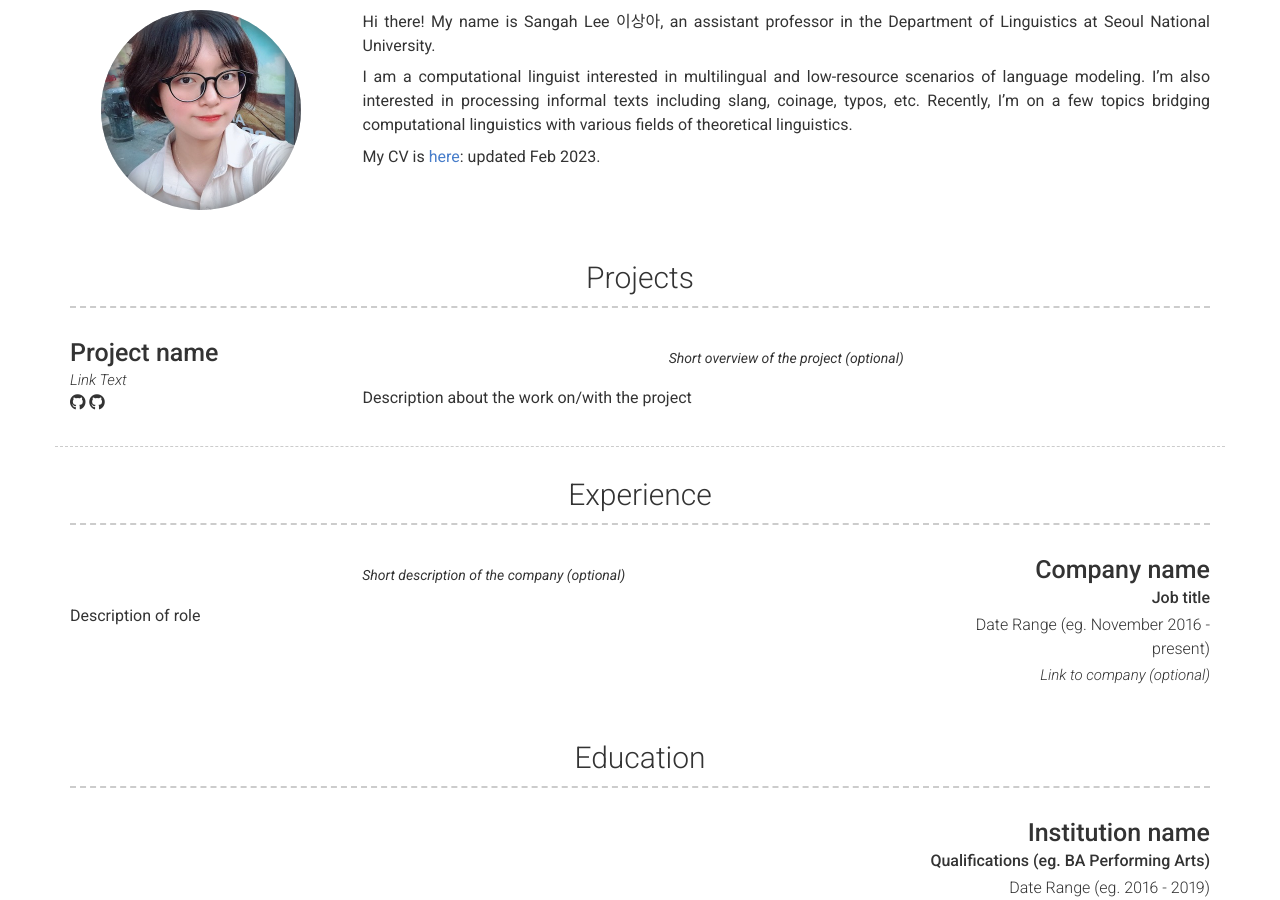
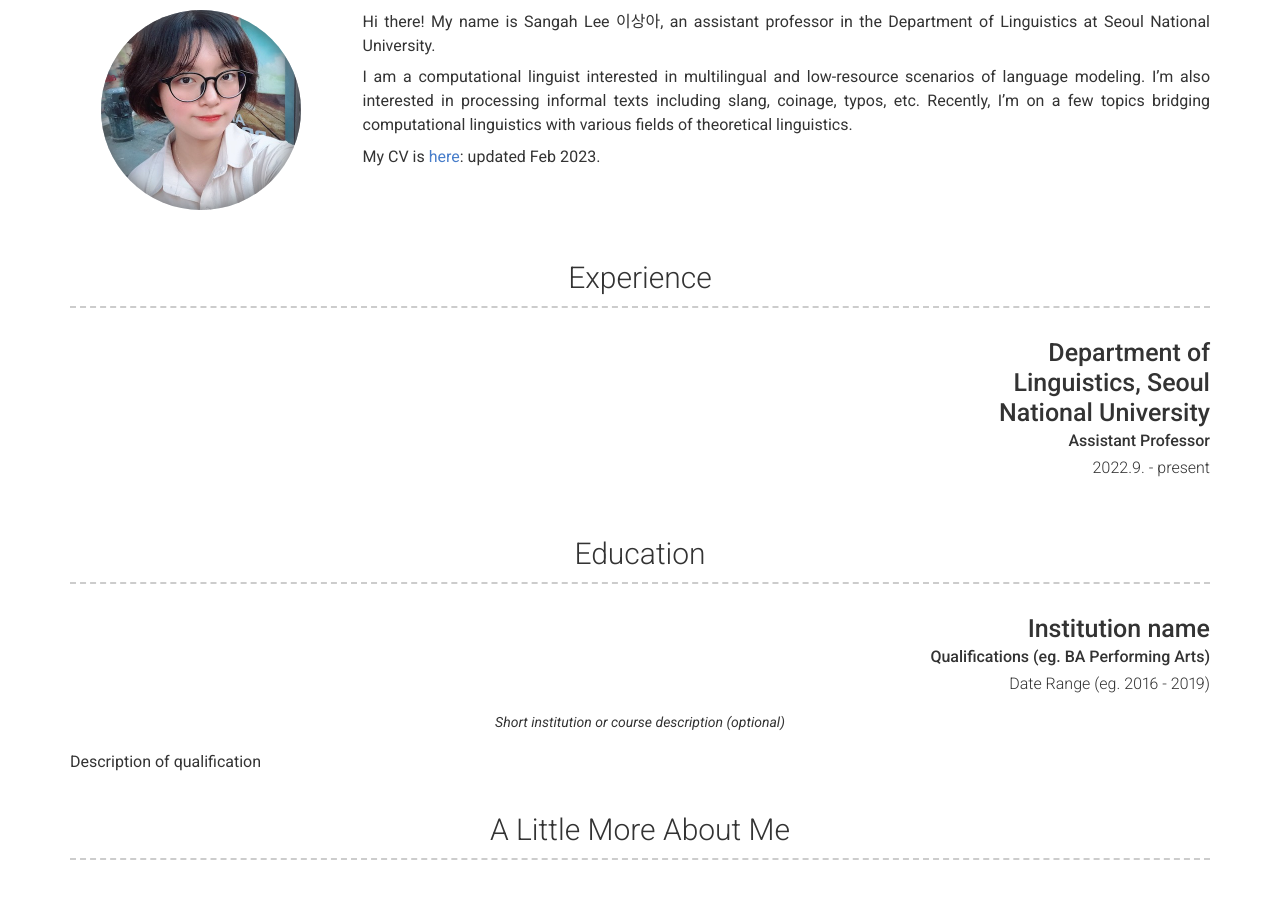
Before and after one commit to sanajlee/sanajlee.github.io, a Jekyll site: the page built from index.md, in a window 1280 px wide and 900 px high, scrolled down 269 px. Built offline with Jekyll 4.4.1, drawn with Linux system fonts in a browser that asks for light colours; nearby versions of some CDN libraries.

Commit message:
2023.03.13.

```diff
--- a/_config.yml
+++ b/_config.yml
@@ -60,38 +60,15 @@
 
 
 content:
-  - title: Projects # Title for the section
-    layout: list # Type of content section (list/text)
-    content:
-      - layout: left
-        border: weak  # Value of `weak` will display a weak border below this item. # Any
-                      # other value (or no value) means no border will be displayed
-        title: Project name
-        link: Link to project (eg. sproogen.github.io/modern-resume-theme)(optional)
-        link_text: Link Text
-        additional_links:
-          - title:  Github page for project (eg. sproogen/modern-resume-theme)
-            icon: fab fa-github
-            url: Link to project (eg. sproogen.github.io/modern-resume-theme)(optional)
-          - title:  Github page for project (eg. sproogen/modern-resume-theme)
-            icon: fab fa-github
-            url: Link to project (eg. sproogen.github.io/modern-resume-theme)(optional)
-        quote: >
-          Short overview of the project (optional)
-        description: | # this will include new lines to allow paragraphs
-          Description about the work on/with the project
   - title: Experience
     layout: list
     content:
       - layout: right
-        title: Company name
-        sub_title: Job title
-        caption: Date Range (eg. November 2016 - present)
-        link: Link to company (optional)
-        quote: >
-          Short description of the company (optional)
-        description: | # this will include new lines to allow paragraphs
-          Description of role
+        title: Department of Linguistics, Seoul National University
+        sub_title: Assistant Professor
+        caption: 2022.9. - present
+
+
   - title: Education
     layout: list
     content:
```
